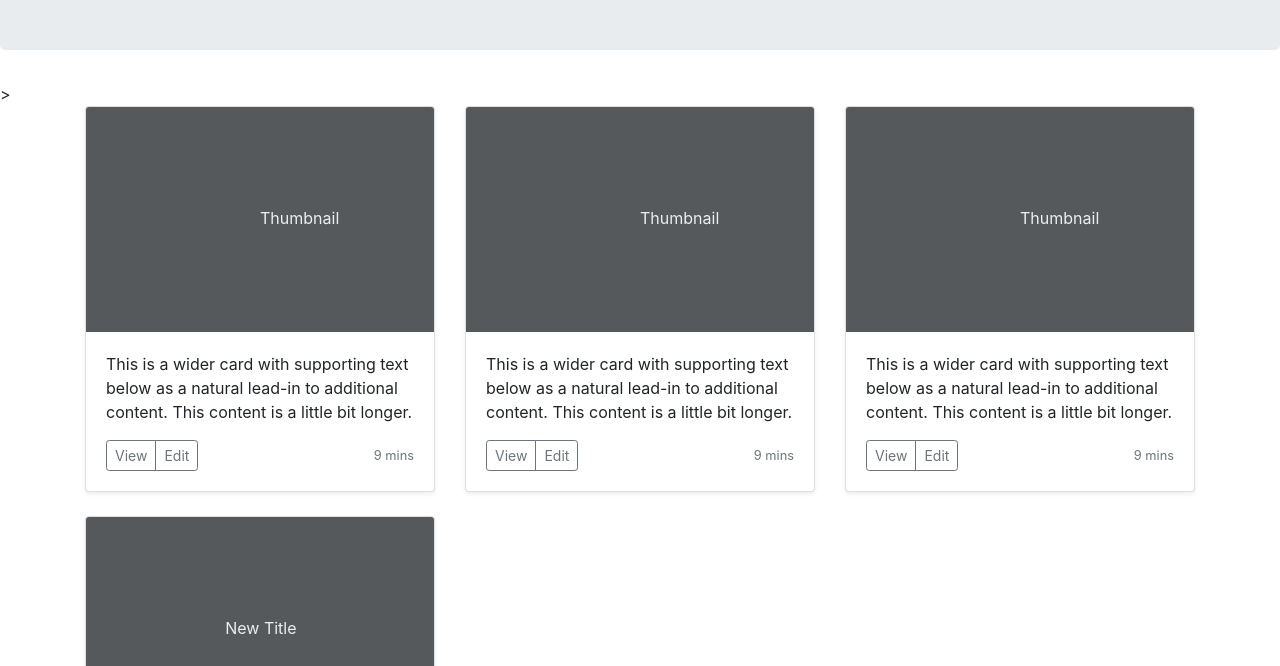
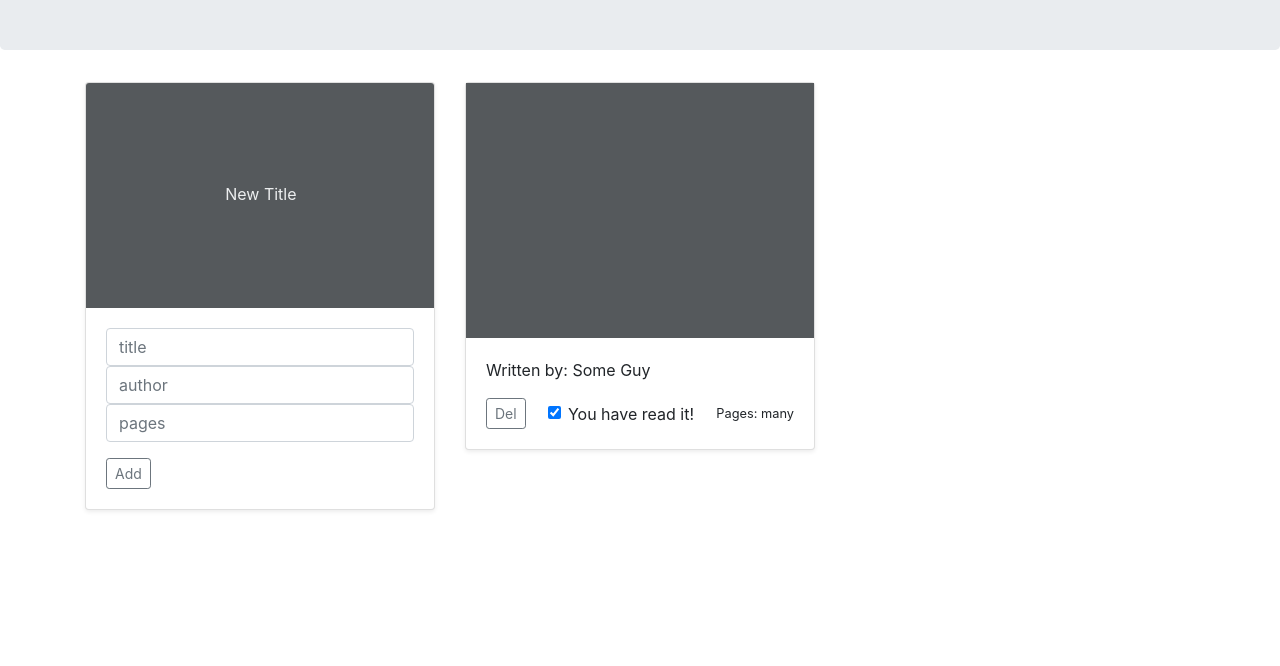
Before and after one commit to cgyee/Library, a plain HTML site: page index.html in a window 1280 px wide. Shown: the part 134-800 px from the top of the page. Drawn offline with nearby package versions, Linux system fonts and the light colour scheme.

Commit message:
finished html and js rendered portion of html

```diff
--- a/app.js
+++ b/app.js
@@ -6,22 +6,44 @@ function Book(title, author, pages, read) {
     this.pages = pages;
     this.read = read;
     this.index = 0;
+
     this.info = function() {
-        return title + " by " + author + " is " + pages + " and  " + read;
+        return title + " is by " + author + " it is " + pages + " and you  " + this.returnTextIfRead();
     };
+
     this.setIndex = function(number) {
         index = number;
     };
+
     this.getIndex = function() {
         return index;
     };
+
+    this.getRead = function() {
+        return read;
+    }
+
     this.toggleReadStatus = function() {
-        if(read == "has read") {
-            read = "has not read";
+        read = !read;
+        return read;
+
+    };
+
+    this.getPages = function() {
+        return pages;
+    };
+
+    this.returnTextIfRead = function() {
+        if(read) {
+            return "have read it!";
         }
         else {
-            read = "has read";
+            return "have not read!";
         }
+    };
+
+    this.getAuthor = function() {
+        return author;
     };
 }
 
@@ -45,9 +67,9 @@ function removeBookFromLibrary(index) {
 
 function viewCurrentLibrary() {
     const row = document.querySelector('.row');
-    while(row.firstChild) {
+    /* while(row.firstChild) {
         row.removeChild(row.firstChild);
-    }
+    } */
     myLibrary.forEach(book => {
         addBookToPage(book);
     });
@@ -58,46 +80,66 @@ function addBookToPage(book) {
     const row = document.querySelector('.row');
     bookDiv = document.createElement('div');
     cardDiv = document.createElement('div');
-    imgDiv = document.createElement('img');
-    rectangle = document.createElement('rect');
+    svgDiv = document.createElementNS('http://www.w3.org/2000/svg','svg');
+    textSvg = document.createElement('text');
+    rectSvg = document.createElementNS('http://www.w3.org/2000/svg','rect');
     cardBodyDiv = document.createElement('div');
     bookInfo = document.createElement('p');
     buttonsFlex = document.createElement('div');
     smallText = document.createElement('small');
     buttonGroup = document.createElement('div');
-    buttonHasRead = document.createElement('button');
+    // buttonAdd = document.createElement('button');
+    buttonRemove = document.createElement('button');
+    formCheck =  document.createElement('div');
+    checkbox = document.createElement('input');
+    checkboxLabel = document.createElement('label');
 
-    bookDiv.className = "col-sm-3";
+    bookDiv.className = "col-md-4";
     cardDiv.className = "card mb-4 shadow-sm";
-    imgDiv.className = "bd-placeholder-img card-img-top";
+    svgDiv.className = "bd-placeholder-img card-svg-img";
     cardBodyDiv.className = "card-body";
     bookInfo.className = "card-text";
     buttonsFlex.className = "d-flex justify-content-between align-items-center";
     buttonGroup.className = "btn-group";
-    buttonHasRead.className = "btn btn-sm btn-outline-secondary";
+    // buttonAdd.className = "btn btn-sm btn-outline-secondary";
+    buttonRemove.className = "btn btn-sm btn-outline-secondary";
+    formCheck.className = "form-check";
+    checkbox.className = "form-check-input";
+    checkboxLabel.className = "form-check-label";
 
-    imgDiv.setAttribute("src", "css/open-book.png")
-    imgDiv.setAttribute("width", "100%");
-    imgDiv.setAttribute("height", "255");
-    rectangle.setAttribute("width", "100%");
-    rectangle.setAttribute("height", "100%");
-    rectangle.setAttribute("fill", "#55595c");
+    //svgDiv.setAttribute("src", "css/open-book.png")
+    svgDiv.setAttribute("width", "100%");
+    svgDiv.setAttribute("height", "255");
+    // svgDiv.setAttribute("xmlns", "http://www.w3.org/2000/svg");
+    rectSvg.setAttribute("width", "100%");
+    rectSvg.setAttribute("height", "100%");
+    rectSvg.setAttribute("fill", "#55595c");
 
-    bookInfo.textContent = book.info();
-    buttonHasRead.textContent = book.read;
-    smallText.textContent = book.pages;
+    checkbox.setAttribute("type", "checkbox");
+    checkbox.checked = book.getRead();
+    checkboxLabel.textContent = "You " + book.returnTextIfRead();
 
-    buttonGroup.append(buttonHasRead);
-    buttonsFlex.append(buttonGroup, smallText);
-    //bookInfo.append(buttonsFlex);
+    bookInfo.textContent = "Written by: " + book.getAuthor();
+    // buttonAdd.textContent = "Add";
+    buttonRemove.textContent = "Del";
+    smallText.textContent = "Pages: " + book.getPages();
+
+    formCheck.append(checkbox, checkboxLabel);
+    buttonGroup.append(buttonRemove);
+    buttonsFlex.append(buttonGroup, formCheck, smallText);
     cardBodyDiv.append(bookInfo, buttonsFlex);
-    imgDiv.append(rectangle);
-    cardDiv.append(imgDiv, cardBodyDiv);
-    //cardDiv.append(imgDiv);
+    rectSvg.append(textSvg);
+    svgDiv.append(rectSvg);
+    cardDiv.append(svgDiv, cardBodyDiv);
     bookDiv.append(cardDiv);
     row.append(bookDiv);
 }
 
-const testBook = new Book("Lord of the Things", "Some Guy", "many", "has not");
+function toggleReadTextButton() {
+
+}
+
+const testBook = new Book("Lord of the Things", "Some Guy", "many", true);
 addBookToLibrary(testBook);
+viewCurrentLibrary();
 console.log(myLibrary);
--- a/index.html
+++ b/index.html
@@ -13,55 +13,10 @@
       <div class="container">
         <h1>Library</h1>
       </div>
-    </section>>
+    </section>
       <div>
           <div class="container">
               <div class="row">
-                <div class="col-md-4">
-                  <div class="card mb-4 shadow-sm">
-                    <svg class="bd-placeholder-img card-img-top" width="100%" height="225" xmlns="http://www.w3.org/2000/svg" preserveAspectRatio="xMidYMid slice" focusable="false" role="img" aria-label="Placeholder: Thumbnail"><title>Placeholder</title><rect width="100%" height="100%" fill="#55595c"/><text x="50%" y="50%" fill="#eceeef" dy=".3em">Thumbnail</text></svg>
-                    <div class="card-body">
-                      <p class="card-text">This is a wider card with supporting text below as a natural lead-in to additional content. This content is a little bit longer.</p>
-                      <div class="d-flex justify-content-between align-items-center">
-                        <div class="btn-group">
-                          <button type="button" class="btn btn-sm btn-outline-secondary">View</button>
-                          <button type="button" class="btn btn-sm btn-outline-secondary">Edit</button>
-                        </div>
-                        <small class="text-muted">9 mins</small>
-                      </div>
-                    </div>
-                  </div>
-                </div>
-                <div class="col-md-4">
-                  <div class="card mb- shadow-sm">
-                    <svg class="bd-placeholder-img card-img-top" width="100%" height="225" xmlns="http://www.w3.org/2000/svg" preserveAspectRatio="xMidYMid slice" focusable="false" role="img" aria-label="Placeholder: Thumbnail"><title>Placeholder</title><rect width="100%" height="100%" fill="#55595c"/><text x="50%" y="50%" fill="#eceeef" dy=".3em">Thumbnail</text></svg>
-                    <div class="card-body">
-                      <p class="card-text">This is a wider card with supporting text below as a natural lead-in to additional content. This content is a little bit longer.</p>
-                      <div class="d-flex justify-content-between align-items-center">
-                        <div class="btn-group">
-                          <button type="button" class="btn btn-sm btn-outline-secondary">View</button>
-                          <button type="button" class="btn btn-sm btn-outline-secondary">Edit</button>
-                        </div>
-                        <small class="text-muted">9 mins</small>
-                      </div>
-                    </div>
-                  </div>
-                </div>
-                <div class="col-md-4">
-                  <div class="card mb-4 shadow-sm">
-                    <svg class="bd-placeholder-img card-img-top" width="100%" height="225" xmlns="http://www.w3.org/2000/svg" preserveAspectRatio="xMidYMid slice" focusable="false" role="img" aria-label="Placeholder: Thumbnail"><title>Placeholder</title><rect width="100%" height="100%" fill="#55595c"/><text x="50%" y="50%" fill="#eceeef" dy=".3em">Thumbnail</text></svg>
-                    <div class="card-body">
-                      <p class="card-text">This is a wider card with supporting text below as a natural lead-in to additional content. This content is a little bit longer.</p>
-                      <div class="d-flex justify-content-between align-items-center">
-                        <div class="btn-group">
-                          <button type="button" class="btn btn-sm btn-outline-secondary">View</button>
-                          <button type="button" class="btn btn-sm btn-outline-secondary">Edit</button>
-                        </div>
-                        <small class="text-muted">9 mins</small>
-                      </div>
-                    </div>
-                  </div>
-                </div>
                 <div class="col-md-4">
                   <div class="card mb-4 shadow-sm">
                     <svg class="bd-placeholder-img card-img-top" width="100%" height="225" xmlns="http://www.w3.org/2000/svg" preserveAspectRatio="xMidYMid slice" focusable="false" role="img" aria-label="Placeholder: Thumbnail"><rect width="100%" height="100%" fill="#55595c"/><text x="40%" y="50%" fill="#eceeef" dy=".3em">New Title</text></svg>
@@ -75,7 +30,7 @@
                         <div class="d-flex justify-content-between align-items-center">
                           <div class="btn-group">
                             <button type="button" class="btn btn-sm btn-outline-secondary">Add</button>
-                            <button type="button" class="btn btn-sm btn-outline-secondary">Edit</button>
+                            <!-- <button type="button" class="btn btn-sm btn-outline-secondary">Edit</button> -->
                           </div>
                         </div>
                       </form>
@@ -85,8 +40,6 @@
               </div>
           </div>
       </div>
-
-      Icons made by <a href="https://www.flaticon.com/authors/freepik" title="Freepik">Freepik</a> from <a href="https://www.flaticon.com/" title="Flaticon"> www.flaticon.com</a>
     <!-- Option 1: jQuery and Bootstrap Bundle (includes Popper) -->
     <script src="https://code.jquery.com/jquery-3.5.1.slim.min.js" integrity="sha384-DfXdz2htPH0lsSSs5nCTpuj/zy4C+OGpamoFVy38MVBnE+IbbVYUew+OrCXaRkfj" crossorigin="anonymous"></script>
     <script src="https://cdn.jsdelivr.net/npm/bootstrap@4.5.3/dist/js/bootstrap.bundle.min.js" integrity="sha384-ho+j7jyWK8fNQe+A12Hb8AhRq26LrZ/JpcUGGOn+Y7RsweNrtN/tE3MoK7ZeZDyx" crossorigin="anonymous"></script>
```
